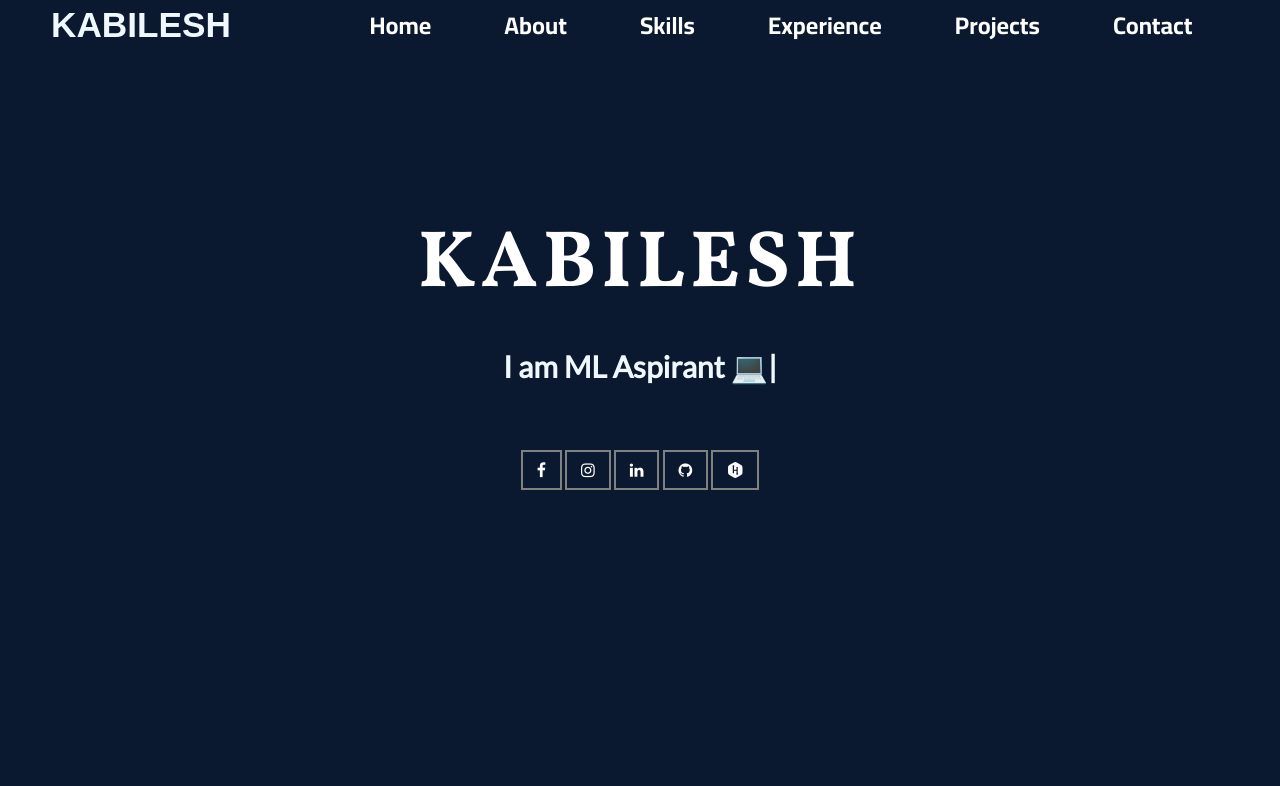
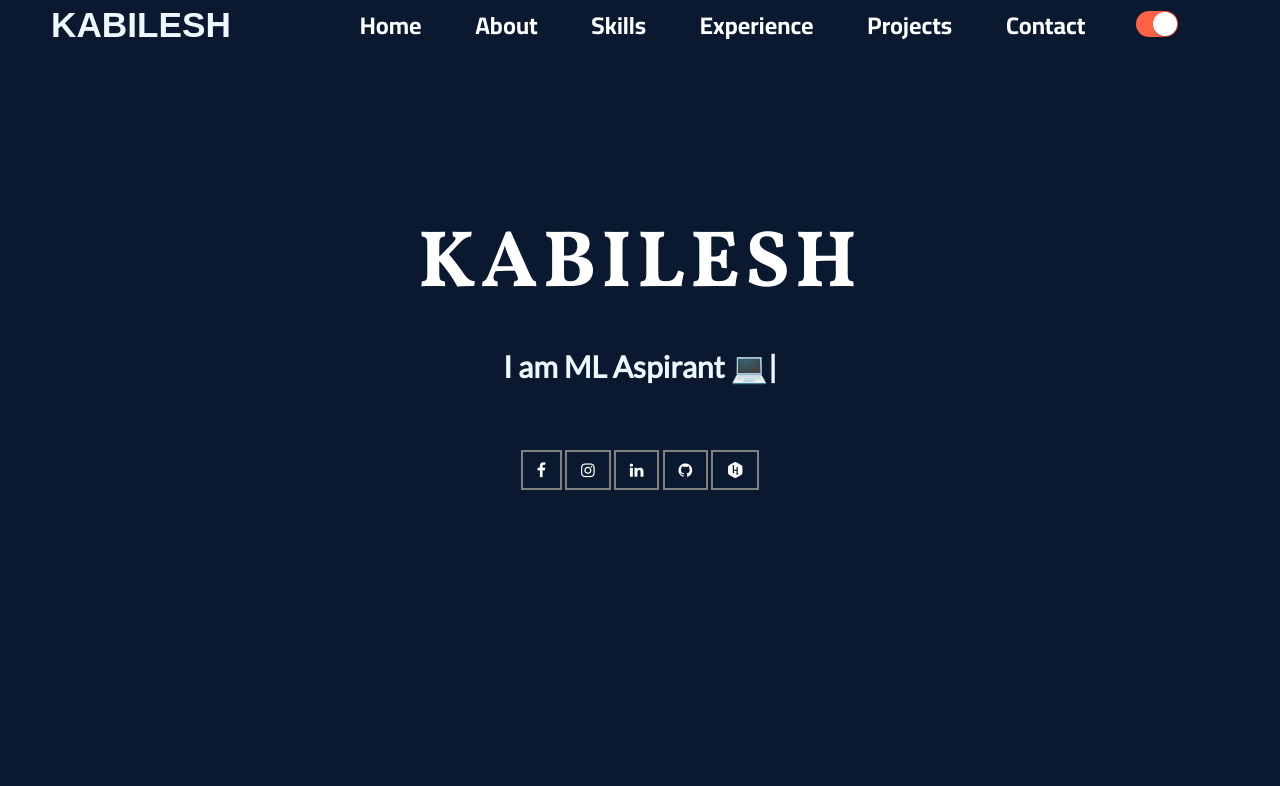
Before and after one commit to Kabilesh020799/Porfolio_React, a React (Create React App) app: page / in a window 1280 px wide. Shown: the top 786 px of the page. Built offline with nearby package versions, Linux system fonts and the light colour scheme; a web font is replaced by a local one.

Commit message:
color switch

```diff
--- a/package.json
+++ b/package.json
@@ -17,6 +17,7 @@
     "react-scripts": "3.4.3",
     "react-scroll": "^1.8.1",
     "react-spinners": "^0.9.0",
+    "react-toggle-switch": "^3.0.4",
     "react-typical": "^0.1.3"
   },
   "scripts": {
--- a/src/App.css
+++ b/src/App.css
@@ -1,10 +1,15 @@
-.App {
+.App_black {
   text-align: center;
   width: 100%;
   background-color: #0a192f;
 }
+.App_tomato {
+  text-align: center;
+  width: 100%;
+  background-color: tomato;
+}
 ::-webkit-scrollbar {
-  width: 20px;
+  width: 0px;
   background-color: white;
 }
 ::-webkit-scrollbar-track {
--- a/src/App.js
+++ b/src/App.js
@@ -1,4 +1,4 @@
-import React from "react";
+import React, { useState } from "react";
 import "./App.css";
 import Navigation from "./components/Navigation/Navigation";
 import Home from "./components/Home/Home";
@@ -8,15 +8,20 @@ import Experience from "./components/Experience/Experience";
 import Projects from "./components/Projects/Projects";
 import Contact from "./components/Contact/Contact";
 function App() {
+  const [checkedB, setCheckedB] = useState(true);
   return (
-    <div className="App">
-      <Navigation className="cls" />
+    <div className={`${checkedB ? "App_black" : "App_tomato"}`}>
+      <Navigation
+        className="cls"
+        checkedB={checkedB}
+        setCheckedB={setCheckedB}
+      />
       <Home className="cls" />
       <About className="cls" />
       <Skills className="cls" />
       <Experience className="cls" />
       <Projects className="cls" />
-      <Contact className="cls" />
+      <Contact className="cls" checkedB={checkedB} />
     </div>
   );
 }
--- a/src/components/Contact/Contact.js
+++ b/src/components/Contact/Contact.js
@@ -3,7 +3,7 @@ import Fade from "react-reveal/Fade";
 import classes from "./Contact.module.css";
 import emailjs from "emailjs-com";
 
-function Contact() {
+function Contact({ checkedB }) {
   const [name, setName] = useState("");
   const [email, setEmail] = useState("");
   const [msg, setMsg] = useState("");
@@ -45,7 +45,9 @@ function Contact() {
               <input
                 type="text"
                 placeholder="NAME"
-                className={classes.input}
+                className={`${classes.input} ${
+                  !checkedB ? classes.input_tomato : null
+                }`}
                 value={name}
                 onChange={(e) => {
                   setName(e.target.value);
@@ -54,7 +56,9 @@ function Contact() {
               <input
                 type="email"
                 placeholder="E-MAIL"
-                className={classes.input}
+                className={`${classes.input} ${
+                  !checkedB ? classes.input_tomato : null
+                }`}
                 value={email}
                 onChange={(e) => {
                   setEmail(e.target.value);
@@ -63,7 +67,14 @@ function Contact() {
               <textarea
                 rows="10"
                 placeholder="MESSAGE"
-                className={classes.textarea}
+                style={
+                  checkedB
+                    ? { backgroundColor: "#0a192f" }
+                    : { backgroundColor: "tomato" }
+                }
+                className={`${classes.textarea} ${
+                  !checkedB ? classes.input_tomato : null
+                }`}
                 value={msg}
                 onChange={(e) => {
                   setMsg(e.target.value);
--- a/src/components/Contact/Contact.module.css
+++ b/src/components/Contact/Contact.module.css
@@ -31,8 +31,10 @@
   height: 40px;
   border: 2px solid grey;
 }
+.input_tomato {
+  background-color: tomato;
+}
 .textarea {
-  background-color: #0a192f;
   text-align-last: left;
   margin: 5px;
   color: white;
--- a/src/components/Navigation/Navigation.css
+++ b/src/components/Navigation/Navigation.css
@@ -250,7 +250,13 @@ h2 {
     transition: all 0.5s ease-out;
     text-align: center;
     overflow: hidden;
+  }
+  .ul_normal {
     background-color: #0a192f;
+  }
+
+  .ul_tomato {
+    background-color: tomato;
   }
 
   .navbar li {
--- a/src/components/Navigation/Navigation.js
+++ b/src/components/Navigation/Navigation.js
@@ -1,10 +1,14 @@
 import React, { useState, useEffect } from "react";
 import "./Navigation.css";
 import { Link, animateScroll as scroll } from "react-scroll";
+import FormControlLabel from "@material-ui/core/FormControlLabel";
+import Switch from "@material-ui/core/Switch";
+import { withStyles } from "@material-ui/core/styles";
 
-function Navigation() {
+function Navigation({ checkedB, setCheckedB }) {
   const [click, setClick] = useState(false);
   const [show, handleShow] = useState(false);
+
   const clicked = () => {
     setClick(!click);
   };
@@ -18,6 +22,63 @@ function Navigation() {
       window.addEventListener("scroll");
     };
   }, []);
+
+  const IOSSwitch = withStyles((theme) => ({
+    root: {
+      width: 42,
+      height: 26,
+      padding: 0,
+      margin: theme.spacing(1),
+    },
+    switchBase: {
+      padding: 1,
+      "&$checked": {
+        transform: "translateX(16px)",
+        color: "white",
+        "& + $track": {
+          backgroundColor: "tomato",
+          opacity: 1,
+          border: "none",
+        },
+      },
+      "&$focusVisible $thumb": {
+        color: "#52d869",
+        border: "6px solid #fff",
+      },
+    },
+    thumb: {
+      width: 24,
+      height: 24,
+    },
+    track: {
+      borderRadius: 26 / 2,
+      border: `1px solid ${theme.palette.grey[400]}`,
+      backgroundColor: "#0a192f",
+      opacity: 1,
+      transition: theme.transitions.create(["background-color", "border"]),
+    },
+    checked: {},
+    focusVisible: {},
+  }))(({ classes, ...props }) => {
+    return (
+      <Switch
+        focusVisibleClassName={classes.focusVisible}
+        disableRipple
+        classes={{
+          root: classes.root,
+          switchBase: classes.switchBase,
+          thumb: classes.thumb,
+          track: classes.track,
+          checked: classes.checked,
+        }}
+        {...props}
+      />
+    );
+  });
+
+  const handleChange = (event) => {
+    setCheckedB(event.target.checked);
+  };
 
   return (
     <div class={`nav-wrapper ${show && "nav_back"}`}>
@@ -47,7 +108,11 @@ function Navigation() {
           <span class="bar"></span>
           <span class="bar"></span>
         </div>
-        <ul class={`nav no-search ${click ? "mobile-nav" : ""}`}>
+        <ul
+          class={`nav no-search ${click ? "mobile-nav" : ""} ${
+            !checkedB ? "ul_tomato" : "ul_normal"
+          }`}
+        >
           <li class="nav-item">
             <Link
               to="home"
@@ -120,6 +185,17 @@ function Navigation() {
               Contact
             </Link>
           </li>
+          <li className="nav-item">
+            <FormControlLabel
+              control={
+                <IOSSwitch
+                  checked={checkedB}
+                  onChange={handleChange}
+                  name="checkedB"
+                />
+              }
+            />
+          </li>
         </ul>
       </nav>
     </div>
```
Also changed, not shown: 1 other file (tests, documents, lock files or other folders).
